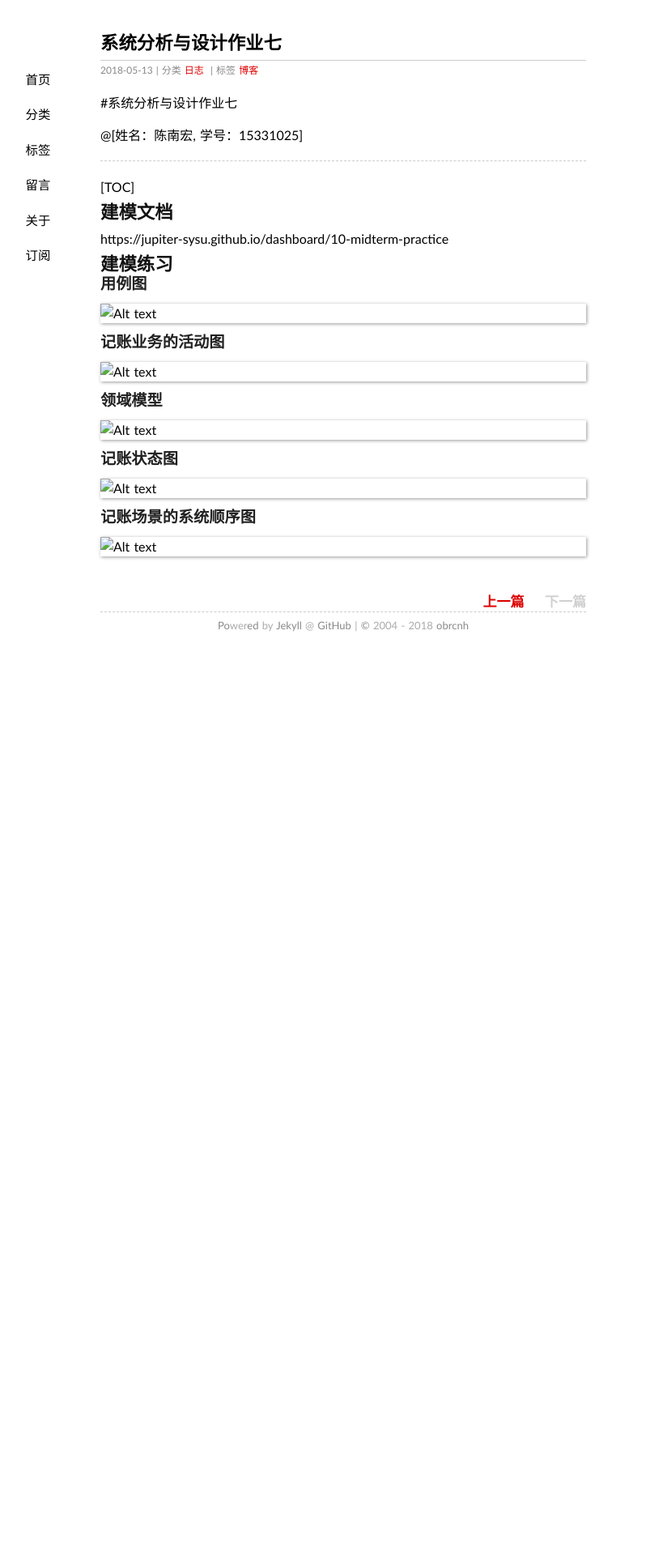
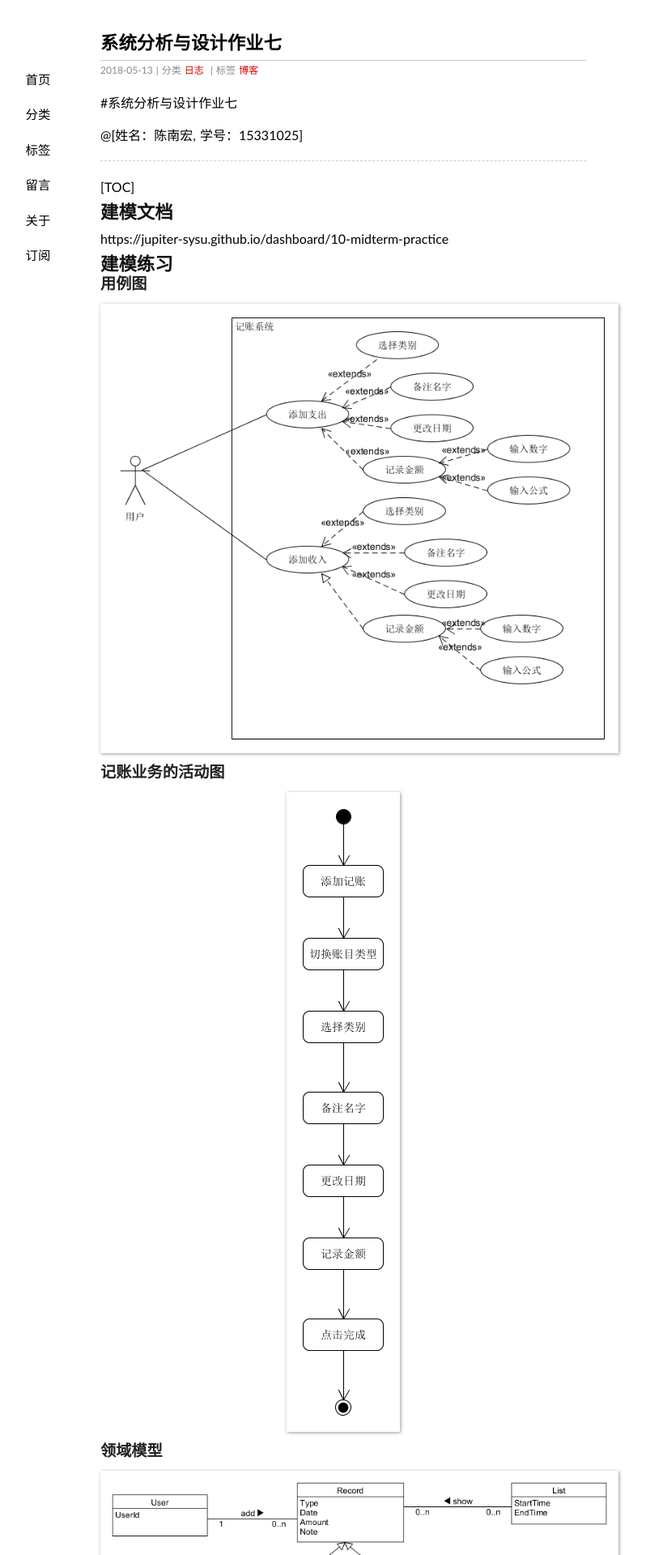
Before and after one commit to obrcnh/obrcnh.github.io, a Jekyll site: the page built from _posts/2018-05-13-系统分析与设计作业七.md, in a window 1280 px wide. Shown: the top 1920 px of the page at 81% size, without its empty margins (216-1014 px from the left). Built offline with Jekyll 4.4.1, drawn with Linux system fonts in a browser that asks for light colours; comment, search, counter and statistics services are not loaded; before the commit the page ends 900 px from its top, so only the background shows below that.

Commit message:
Update 2018-05-13-系统分析与设计作业七.md

```diff
--- a/_posts/2018-05-13-系统分析与设计作业七.md
+++ b/_posts/2018-05-13-系统分析与设计作业七.md
@@ -19,16 +19,16 @@ https://jupiter-sysu.github.io/dashboard/10-midterm-practice
 ## 建模练习
 
 ### 用例图
-![Alt text](./15331025-用例图.png)
+![Alt text](https://github.com/obrcnh/obrcnh.github.io/raw/master/_imgs/15331025-%E7%94%A8%E4%BE%8B%E5%9B%BE.png)
 
 ### 记账业务的活动图
-![Alt text](./15331025-记账活动图.png)
+![Alt text](https://github.com/obrcnh/obrcnh.github.io/raw/master/_imgs/15331025-%E8%AE%B0%E8%B4%A6%E6%B4%BB%E5%8A%A8%E5%9B%BE.png)
 
 ### 领域模型
-![Alt text](./15331025-领域模型.png)
+![Alt text](https://github.com/obrcnh/obrcnh.github.io/raw/master/_imgs/15331025-%E9%A2%86%E5%9F%9F%E6%A8%A1%E5%9E%8B.png)
 
 ### 记账状态图
-![Alt text](./15331025-记账状态图.png)
+![Alt text](https://github.com/obrcnh/obrcnh.github.io/raw/master/_imgs/15331025-%E8%AE%B0%E8%B4%A6%E7%8A%B6%E6%80%81%E5%9B%BE.png)
 
 ### 记账场景的系统顺序图
-![Alt text](./15331025-记账系统顺序图.png)
+![Alt text](https://github.com/obrcnh/obrcnh.github.io/raw/master/_imgs/15331025-%E8%AE%B0%E8%B4%A6%E7%B3%BB%E7%BB%9F%E9%A1%BA%E5%BA%8F%E5%9B%BE.png)
```
